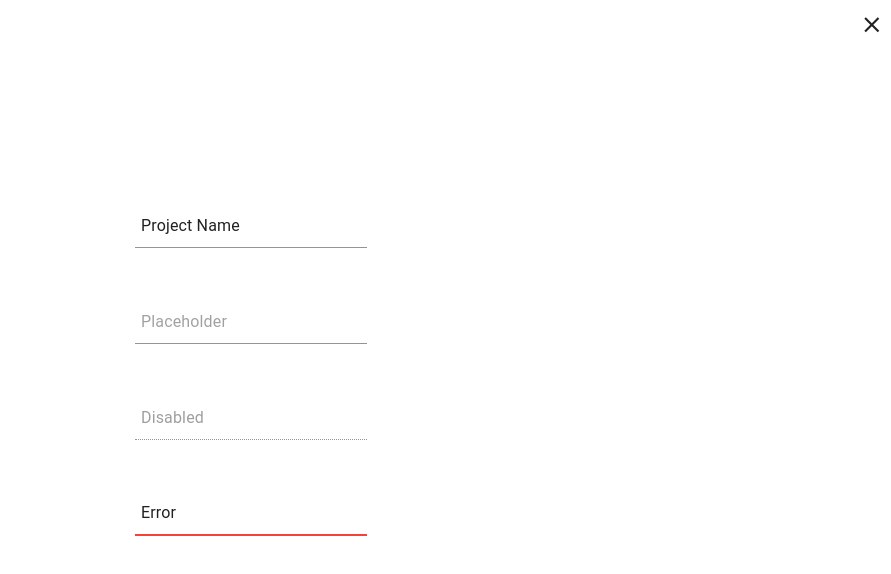
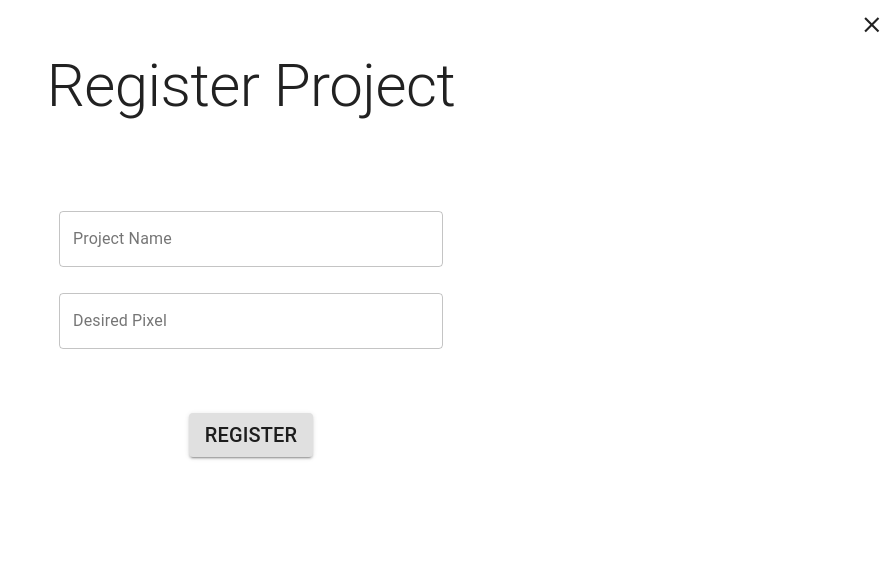
Before and after one commit to ocr-data-preparation/application, a React (Create React App) app: page / in a window 1280 px wide. Both pictures are taken after a click on the button "REGISTER PROJECT". Shown: the top 574 px of the page, without its empty margins (389-1280 px from the left). Built offline with nearby package versions, Linux system fonts and the light colour scheme.

Commit message:
add register project ui

```diff
--- a/src/components/Project/RegisterProjectDialog.js
+++ b/src/components/Project/RegisterProjectDialog.js
@@ -6,8 +6,8 @@ import {
   Slide,
   IconButton,
   Container,
-  FormControl,
-  Input
+  TextField,
+  Typography
 } from "@material-ui/core";
 import { Close } from "@material-ui/icons";
 
@@ -15,21 +15,9 @@ const useStyles = makeStyles(theme => ({
   root: {
     textAlign: "center"
   },
-  formControl: {
-    marginTop: "10vw"
-  },
   formItem: {
-    margin: "2vw",
-    padding: "0.5vw"
-  },
-  downloadContainer: {
-    marginTop: "10vw",
-    textAlign: "center",
-    width: "75vw",
-    marginBottom: "2vw"
-  },
-  downloadPhotoIcons: {
-    fontSize: "10vw"
+    marginTop: "2vw",
+    width: "30vw"
   },
   iconButton: {
     placeSelf: "flex-end",
@@ -38,18 +26,16 @@ const useStyles = makeStyles(theme => ({
   closeIcon: {
     fontSize: "2vw"
   },
-  downloadButton: {
-    width: "15vw",
-    placeSelf: "center",
-    textAlign: "center",
-    borderRadius: "10px",
-    padding: "1vw"
+  form: {
+    placeItems: "center",
+    display: "inline-grid"
   },
-  circularLoader: {
+  title: {
+    marginBottom: "5vw"
+  },
+  buttonRegister: {
+    marginTop: "5vw",
     placeSelf: "center"
-  },
-  hidden: {
-    display: "none"
   }
 }));
 
@@ -94,31 +80,23 @@ export default function RegisterProjectDialog(props) {
         >
           <Close className={classes.closeIcon} />
         </IconButton>
-        <Container className={classes.root}>
-          <FormControl className={classes.formControl}>
-            <Input
-              className={classes.formItem}
-              defaultValue="Project Name"
-              inputProps={{ "aria-label": "description" }}
-            />
-            <Input
-              className={classes.formItem}
-              placeholder="Placeholder"
-              inputProps={{ "aria-label": "description" }}
-            />
-            <Input
-              className={classes.formItem}
-              defaultValue="Disabled"
-              disabled
-              inputProps={{ "aria-label": "description" }}
-            />
-            <Input
-              className={classes.formItem}
-              defaultValue="Error"
-              error
-              inputProps={{ "aria-label": "description" }}
-            />
-          </FormControl>
+        <Container className={classes.form}>
+          <Typography variant="h2" className={classes.title}>
+            Register Project
+          </Typography>
+          <TextField
+            variant="outlined"
+            label="Project Name"
+            className={classes.formItem}
+          />
+          <TextField
+            variant="outlined"
+            label="Desired Pixel"
+            className={classes.formItem}
+          />
+          <Button variant="contained" className={classes.buttonRegister}>
+            <Typography variant="h6">Register</Typography>
+          </Button>
         </Container>
       </Dialog>
     </React.Fragment>
```
